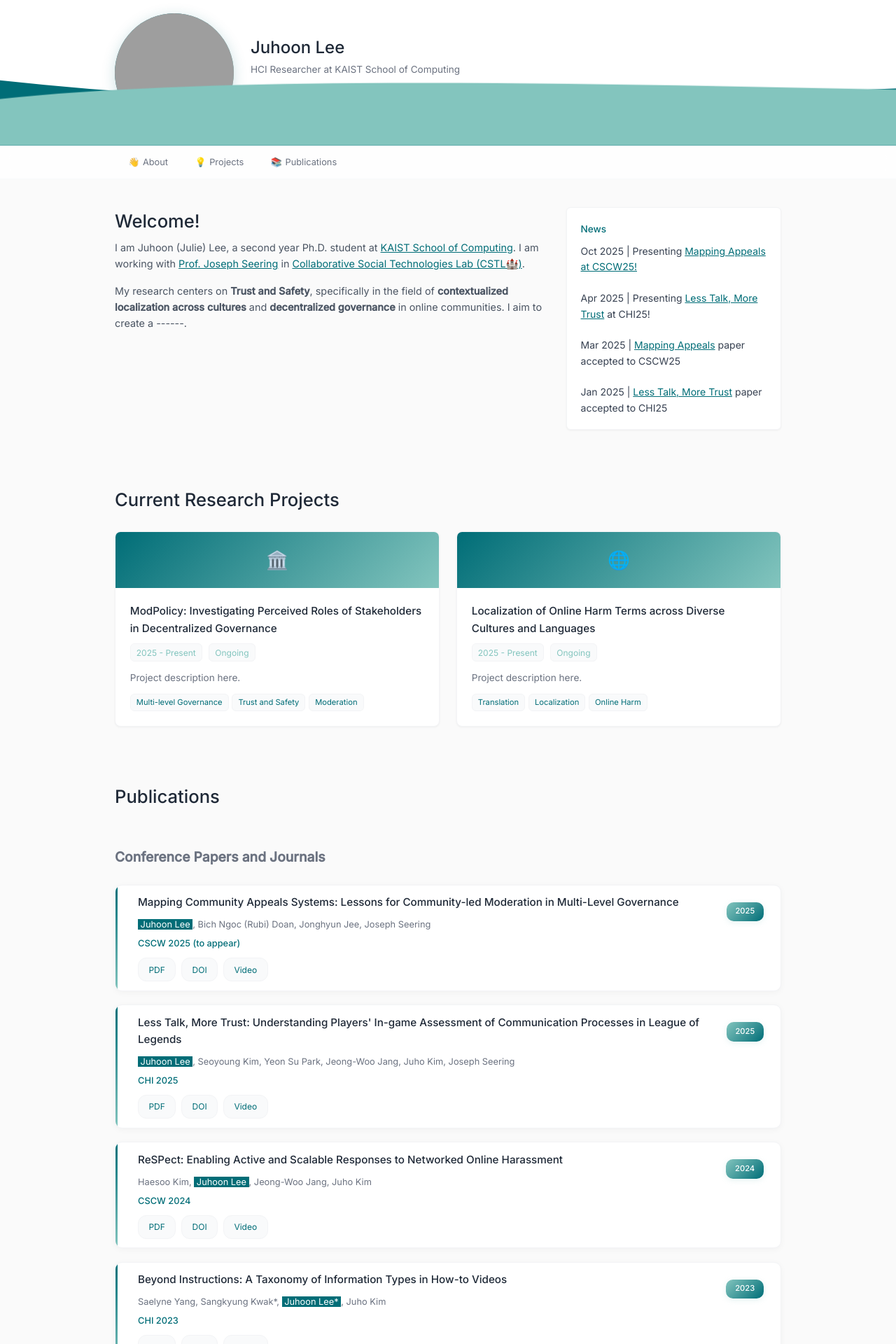
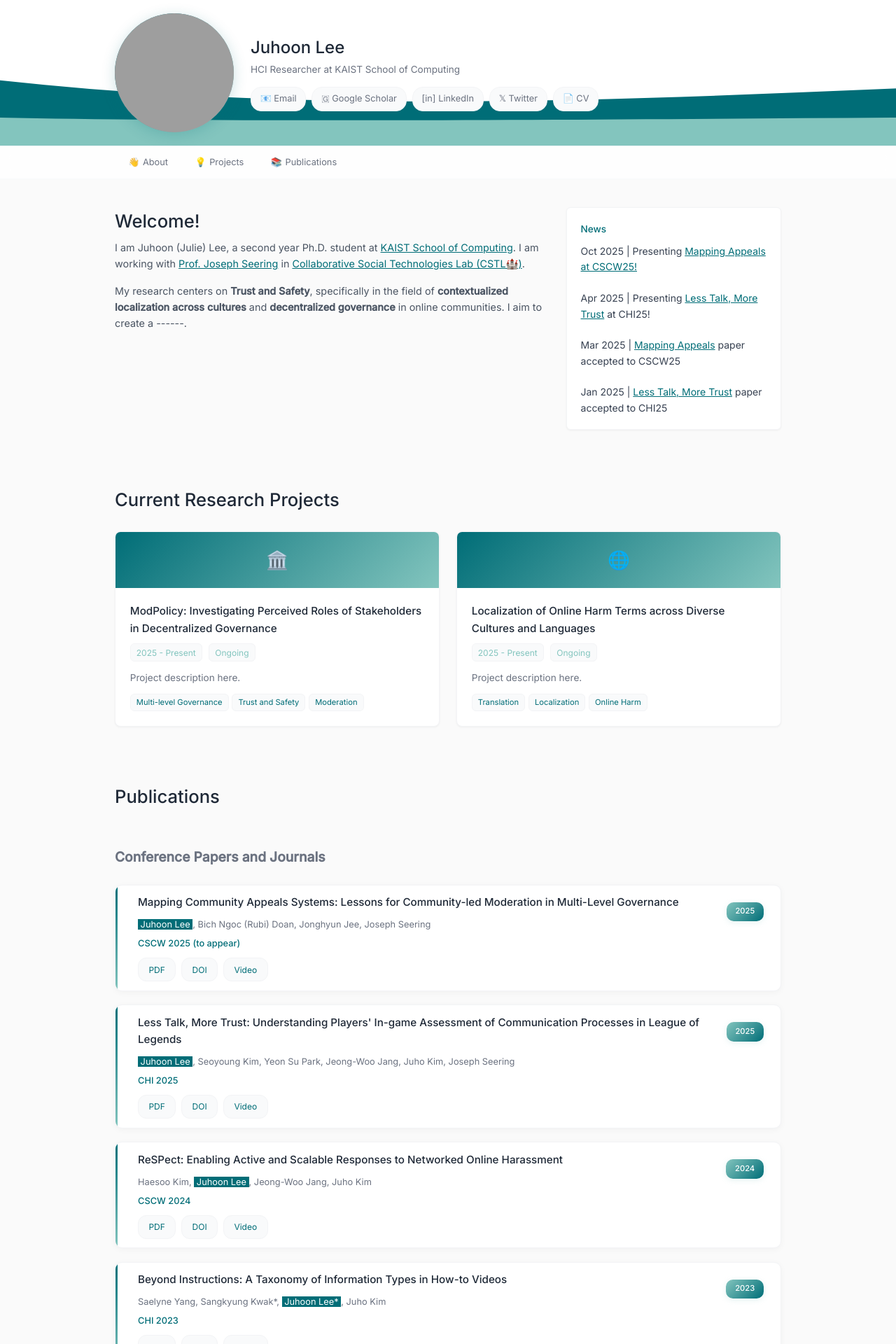
Before and after one commit to julielee16/personal-website, a Jekyll site: the page built from index.md, in a window 1280 px wide. Shown: the top 1920 px of the page at 70% size. Built offline with Jekyll 4.4.1, drawn with Linux system fonts in a browser that asks for light colours; grey boxes are pictures that could not be loaded.

Commit message:
Wave update

```diff
--- a/_layouts/default.html
+++ b/_layouts/default.html
@@ -27,10 +27,10 @@
                 <div class="waves">
                     <svg xmlns="http://www.w3.org/2000/svg" viewBox="0 0 1200 120" preserveAspectRatio="none">
                         <defs>
-                        <!-- Back wave (bigger, smoother) -->
+                        <!-- Back wave (bigger, taller) -->
                         <path id="wavePathBack" d="M0,50 C400,120 800,0 1200,60 V120 H0 Z" />
-                        <!-- Front wave (sharper peaks) -->
-                        <path id="wavePathFront" d="M0,70 C300,20 900,100 1200,50 V120 H0 Z" />
+                        <!-- Front wave (lower and flatter) -->
+                        <path id="wavePathFront" d="M0,90 C300,100 900,80 1200,90 V120 H0 Z" />
                         </defs>
 
                         <!-- Back wave -->
--- a/_styles/_style.scss
+++ b/_styles/_style.scss
@@ -813,7 +813,7 @@
     height: 160px;
     overflow: hidden;
     line-height: 0;
-    z-index: 99;
+    z-index: -1;
 }
 
 .waves svg {
```
